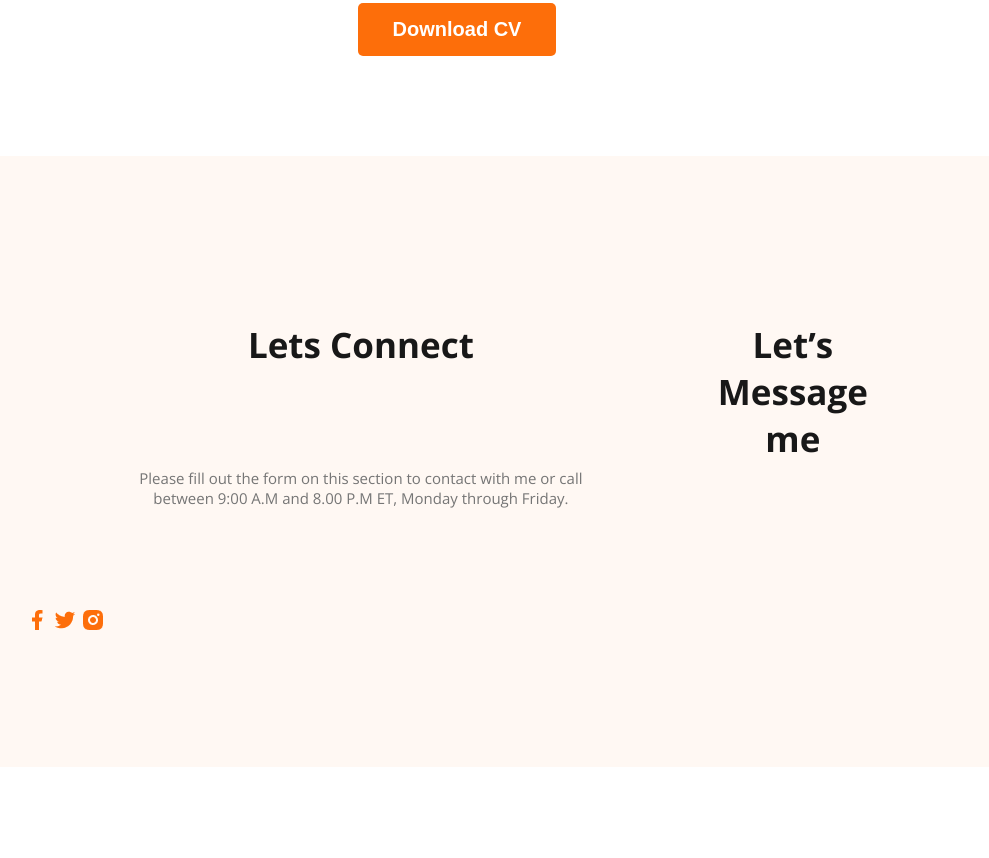
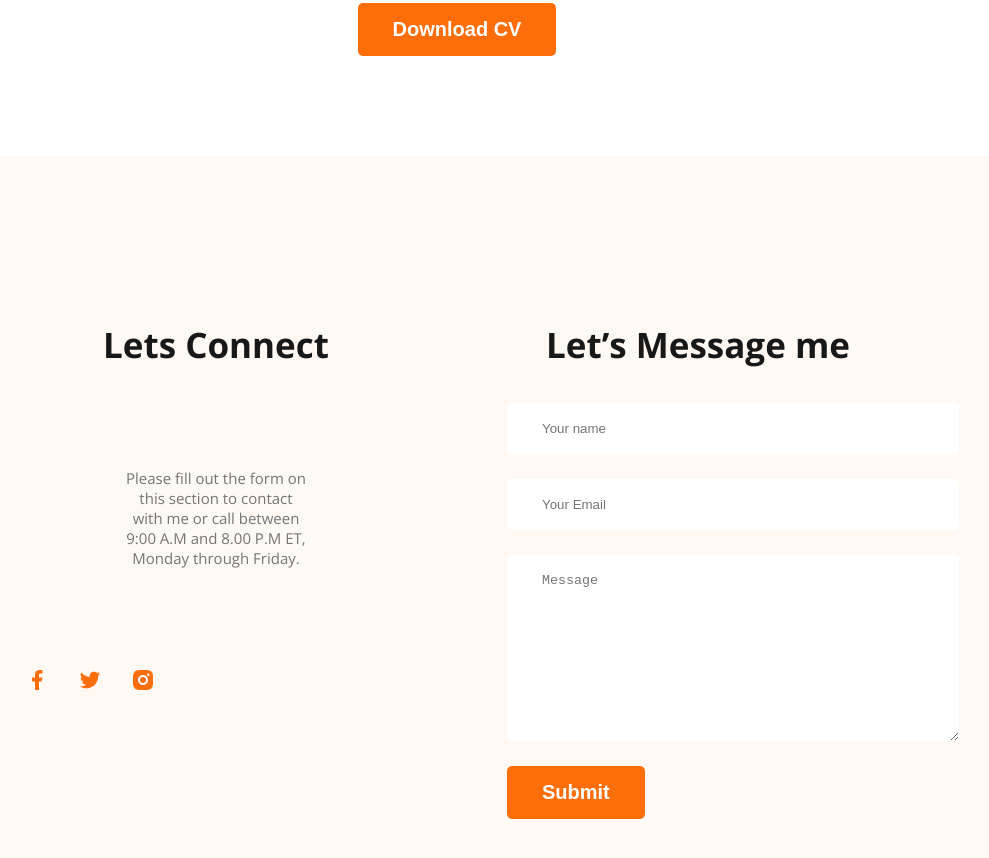
Before and after one commit to mynuddineee/web-developer-portfolio, a plain HTML site: page index.html in a window 1280 px wide. Shown: the part 3078-3936 px from the top of the page, without its empty margins (183-1172 px from the left). Before the commit the page ends 3853 px from the top, so only its background shows below. Drawn offline with nearby package versions, Linux system fonts and the light colour scheme.

Commit message:
Finished footer section with contact form

```diff
--- a/index.html
+++ b/index.html
@@ -171,6 +171,12 @@
         </div>
         <div class="footer-column">
             <h3 class="section-title">Let’s Message me</h3>
+            <form class="contact" action="">
+                <input type="text" placeholder="Your name">
+                <input type="email" name="" placeholder="Your Email" id="">
+                <textarea name="" placeholder="Message" id="" cols="30" rows="10"></textarea>
+                <input class="btn-primary" type="submit" value="Submit">
+            </form>
         </div>
     </footer>
 </body>
--- a/styles/portfolio.css
+++ b/styles/portfolio.css
@@ -196,7 +196,28 @@ main section {
 
 footer{
     display: flex;
+    gap: 100px;
     background: #FFF8F3;
     margin-top: 100px;
     padding: 130px 200px;
 }
+
+.footer-column{
+    width: 50%;
+}
+
+.social-links a{
+    margin-right: 25px;
+}
+
+.contact input[type="text"] , .contact input[type="email"],
+textarea{
+    display: block;
+    margin-bottom: 25px;
+    padding: 18px 35px;
+    color: #757575;
+    background: #FFF;
+    border-radius: 5px;
+    border: 0;
+    width: 100%;
+}
```
